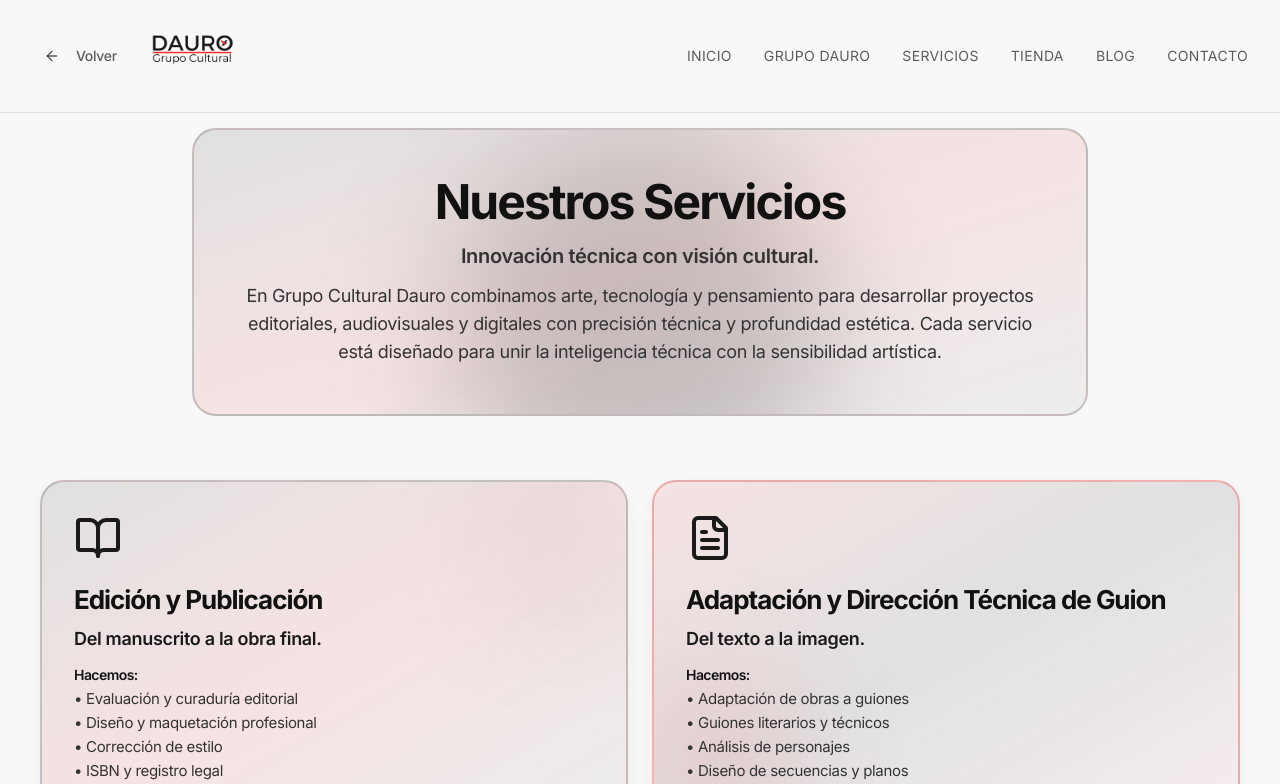
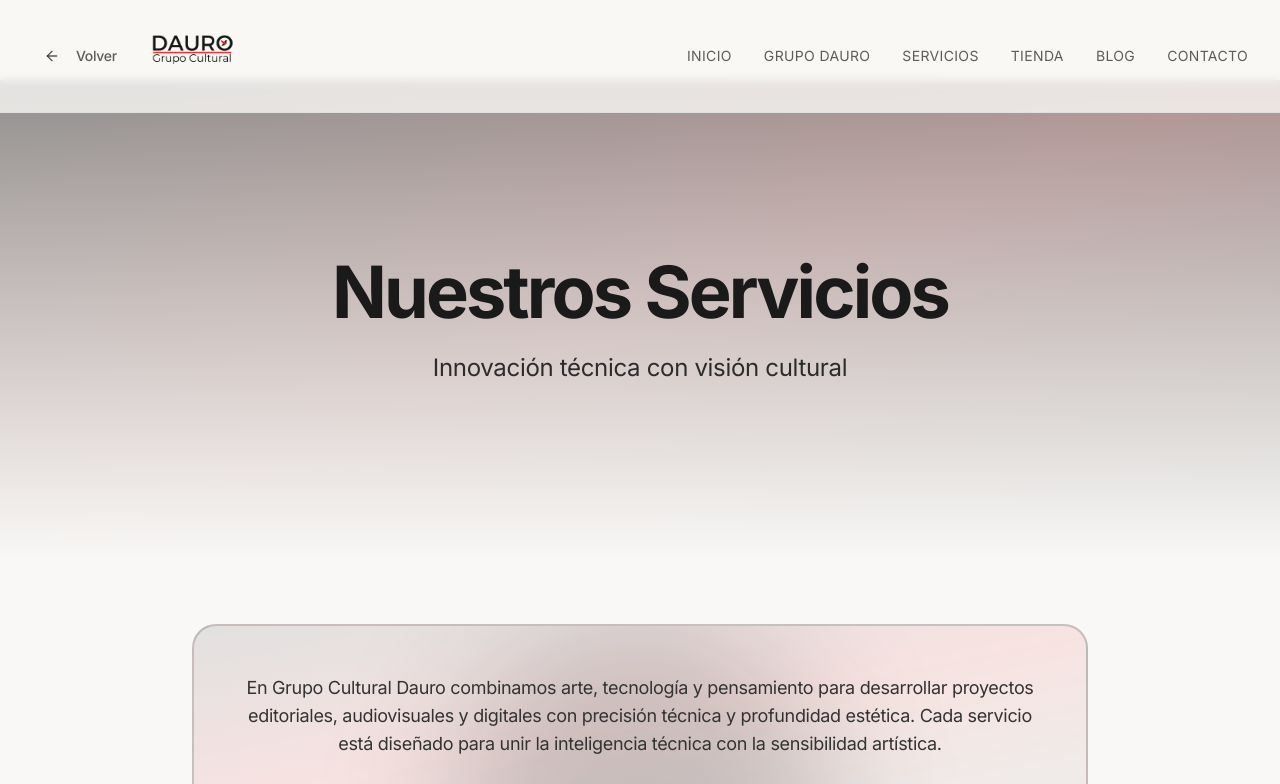
Before and after one commit to Pilarsanchezdauro/dauro-luminous-horizon, a React (Vite) app: page /servicios in a window 1280 px wide. Shown: the top 784 px of the page. Built offline with nearby package versions, Linux system fonts and the light colour scheme; the HTML template or start-up script is replaced by a standard one.

Commit message:
Fix header styling on services page

```diff
--- a/src/pages/Servicios.tsx
+++ b/src/pages/Servicios.tsx
@@ -198,22 +198,31 @@ Nuestro objetivo: que la tecnología no sustituya la creación, sino que la expa
   ];
 
   return (
-    <div className="min-h-screen bg-[#F8F8F8]">
+    <div className="min-h-screen">
       <Navigation />
 
-      <main className="container mx-auto px-6 lg:px-10 pt-32 pb-16">
+      {/* Hero Section */}
+      <section className="relative h-[60vh] flex items-center justify-center overflow-hidden mt-20">
+        <div className="absolute inset-0 bg-gradient-to-br from-primary/20 via-accent/20 to-primary/20" />
+        <div className="absolute inset-0 bg-gradient-to-b from-black/30 to-background" />
+
+        <div className="relative z-10 container mx-auto px-4 text-center">
+          <h1 className="text-5xl lg:text-6xl xl:text-7xl font-playfair font-bold text-foreground mb-6">
+            Nuestros Servicios
+          </h1>
+          <p className="text-xl lg:text-2xl text-foreground/90 max-w-3xl mx-auto">
+            Innovación técnica con visión cultural
+          </p>
+        </div>
+      </section>
+
+      <main className="container mx-auto px-6 lg:px-10 py-16">
         <div className="max-w-7xl mx-auto">
-          {/* Header */}
+          {/* Intro */}
           <div className="max-w-4xl mx-auto mb-12 lg:mb-16">
             <div className="bg-gradient-to-br from-primary/10 via-accent/10 to-primary/5 p-8 lg:p-12 rounded-3xl border-2 border-primary/20 hover:border-primary/40 hover:shadow-[0_20px_60px_-15px_rgba(224,74,92,0.4)] transition-all duration-300 relative overflow-hidden">
               <div className="absolute top-0 left-1/2 -translate-x-1/2 w-96 h-96 bg-primary/20 rounded-full blur-3xl" />
-              <h1 className="text-4xl lg:text-5xl font-playfair font-bold mb-4 text-[#111111] text-center relative z-10">
-                Nuestros Servicios
-              </h1>
-              <p className="text-lg lg:text-xl text-[#333333] mb-3 font-semibold text-center relative z-10">
-                Innovación técnica con visión cultural.
-              </p>
-              <p className="text-base lg:text-lg text-[#333333] max-w-4xl mx-auto leading-relaxed text-center relative z-10">
+              <p className="text-base lg:text-lg text-[#333333] leading-relaxed text-center relative z-10">
                 En Grupo Cultural Dauro combinamos arte, tecnología y pensamiento para desarrollar proyectos
                 editoriales, audiovisuales y digitales con precisión técnica y profundidad estética.
                 Cada servicio está diseñado para unir la inteligencia técnica con la sensibilidad artística.
```
